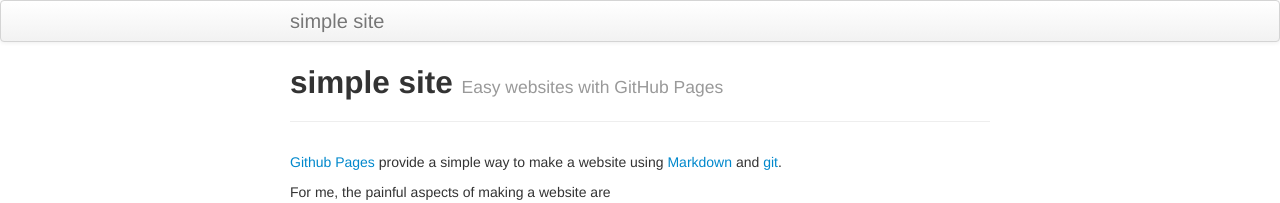
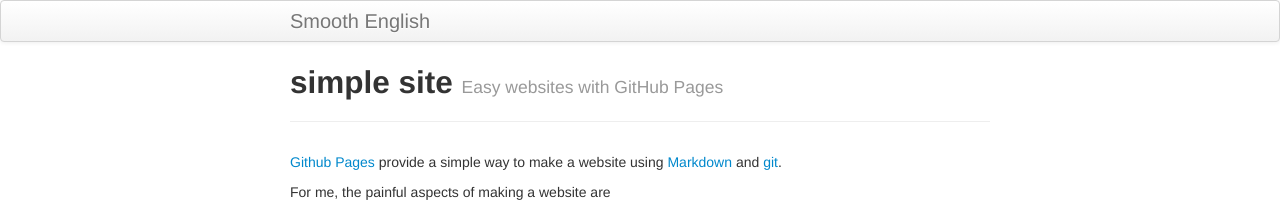
Before and after one commit to StephenEastham/StephenEastham.github.io, a Jekyll site: the page built from index.md, in a window 1280 px wide. Shown: the top 203 px of the page. Built offline with Jekyll 4.4.1, drawn with Linux system fonts in a browser that asks for light colours.

Commit message:
Update _config.yml

```diff
--- a/_config.yml
+++ b/_config.yml
@@ -8,7 +8,7 @@ highlighter: rouge
 # Themes are encouraged to use these universal variables
 # so be sure to set them if your theme uses them.
 #
-title : simple site
+title : Smooth English
 author :
   name : Karl Broman
   email : kbroman@gmail.com
```
